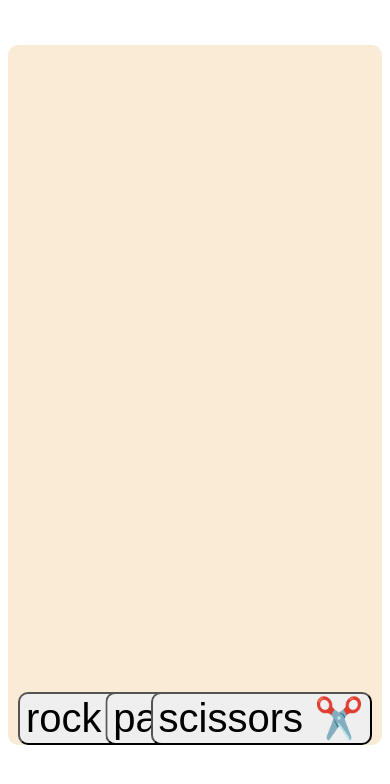
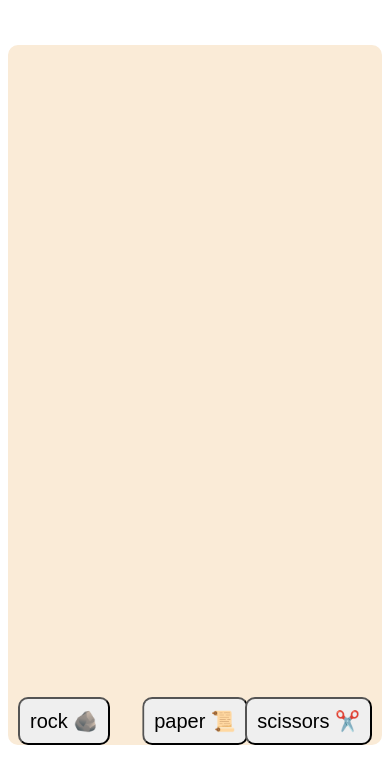
Before and after one commit to JosephOri/RockPapperScisors, a plain HTML site: page index.html in a window 390 px wide. Drawn offline with Linux system fonts and the light colour scheme.

Commit message:
width adjusting fix

```diff
--- a/style.css
+++ b/style.css
@@ -4,13 +4,16 @@
     border-radius: 10px;
     margin: auto;
     width: 100%;
+    max-width: 1200px;
     position: relative;
 }
 .game-box button {
     position: absolute;
     bottom: 0;
-    font-size: 40px;
+    font-size: 20px;
+    padding: 10px;
     border-radius: 10px;
+    height: auto;
 }
 
 .rock {
@@ -36,3 +39,9 @@ p{
 #cpu-scoreline,#cpu-text{
     color:red;
 }
+@media screen and (max-width: 768px) {
+button {
+    font-size: 12px;
+    padding: 5px;
+}
+}
```
